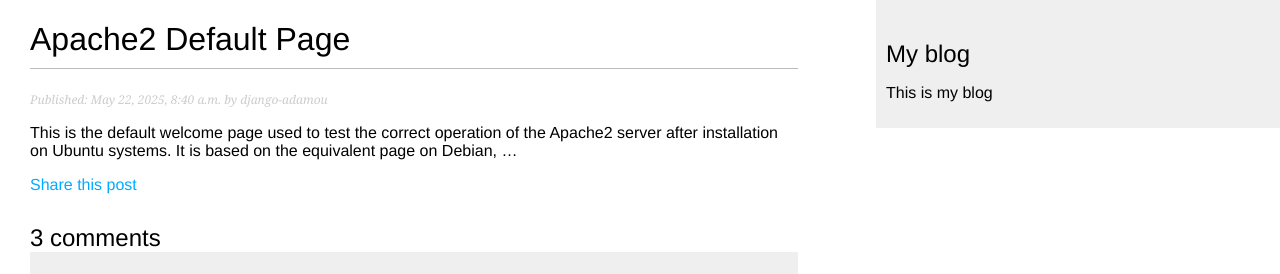
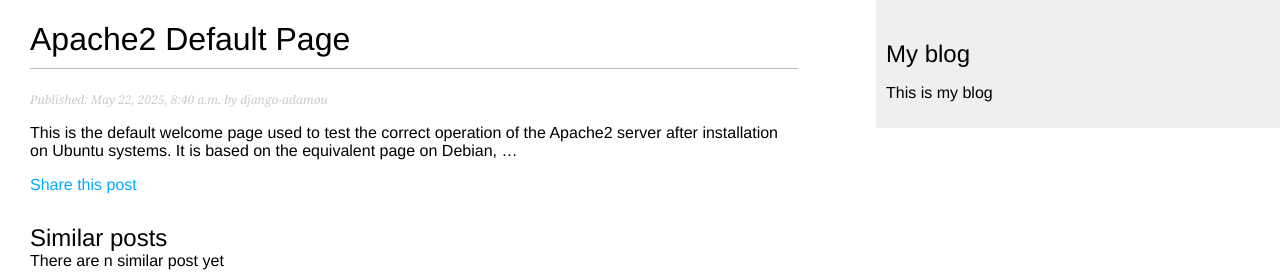
Before and after one commit to semperfi13/blog_post, a Django app: template mysite/blog/templates/blog/post/detail.html in a window 1280 px wide. Shown: the top 274 px of the page. Run offline with Django 5.2, Linux system fonts and the light colour scheme; the template is opened without the code that fills it: values that come from a table or form of the project are taken from there, others are empty; data comes from the database, SQL or seed files in the repository; both versions use the stored data as it was after the commit; parts of the project's set-up code (start-up, migrations or seed data) failed here and were passed over.

Commit message:
FEAT; retrieving posts by similaty

```diff
--- a/mysite/blog/templates/blog/post/detail.html
+++ b/mysite/blog/templates/blog/post/detail.html
@@ -12,6 +12,14 @@
         Share this post
     </a>
 </p>
+<h2>Similar posts</h2>
+{% for post in similar_posts %}
+<p>
+    <a href="{{post.get_absolute_url}}">{{post.title}}</a>
+</p>
+{% empty %}
+There are n similar post yet
+{% endfor %}
 {% with comments.count as total_comments %}
 <h2>{{total_comments}} comment{{total_comments|pluralize}}</h2>
 {% endwith %}
```
Also changed, not shown: mysite/blog/views.py (+8 -4 lines), mysite/db.sqlite3.
